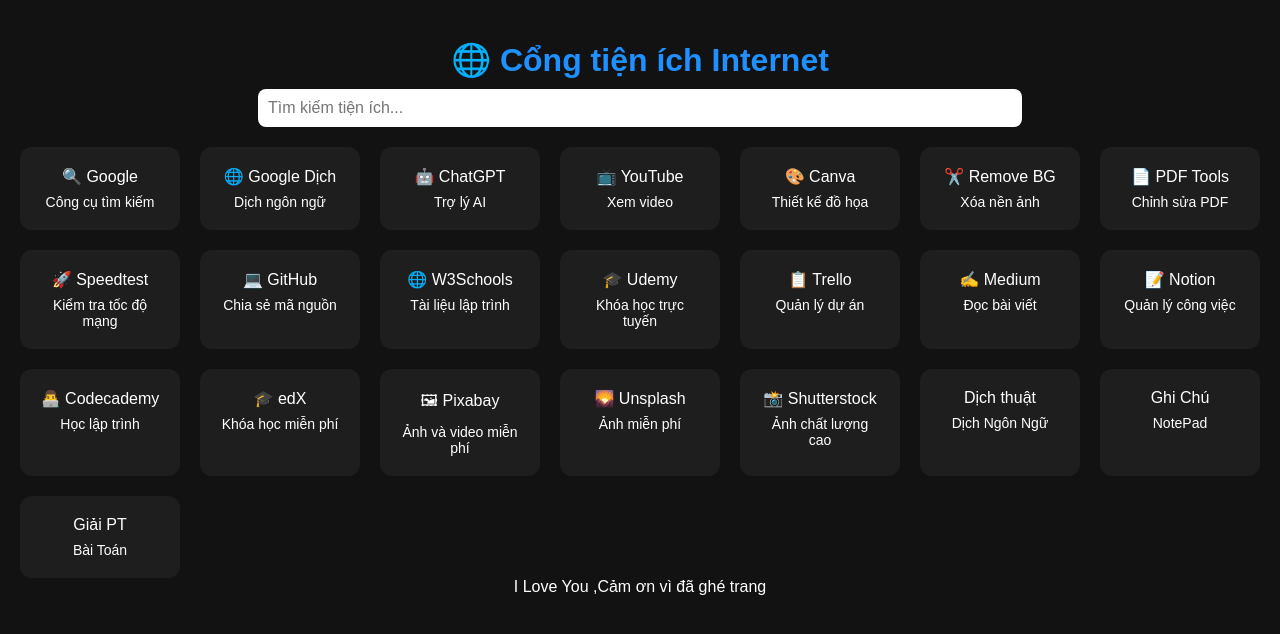
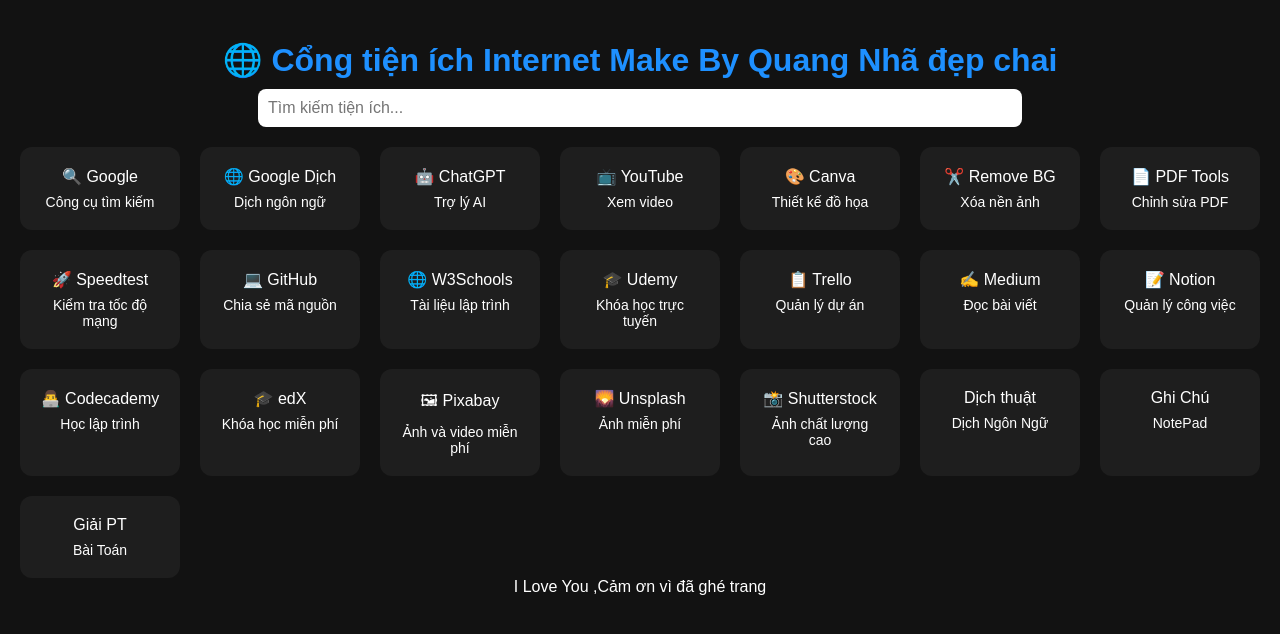
Before and after one commit to quangnhatran/ctt, a plain HTML site: page index.html in a window 1280 px wide. Drawn offline with Linux system fonts and the light colour scheme.

Commit message:
Update index.html

```diff
--- a/index.html
+++ b/index.html
@@ -57,7 +57,7 @@
 </head>
 <body>
 
-  <h1>🌐 Cổng tiện ích Internet</h1>
+  <h1>🌐 Cổng tiện ích Internet Make By Quang Nhã đẹp chai</h1>
   <input type="text" id="search" placeholder="Tìm kiếm tiện ích..."/>
 
   <div class="grid" id="linkGrid">
```
